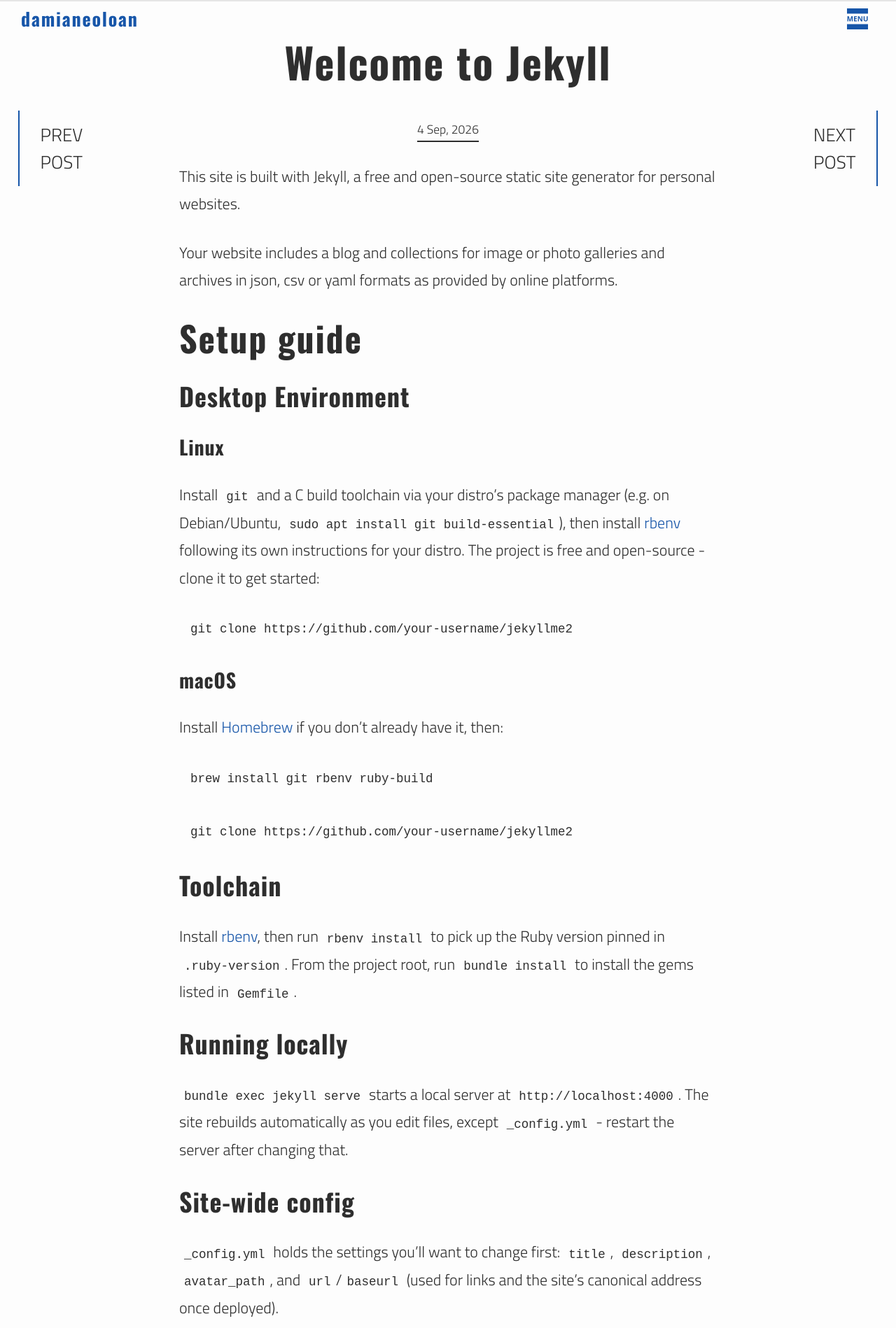
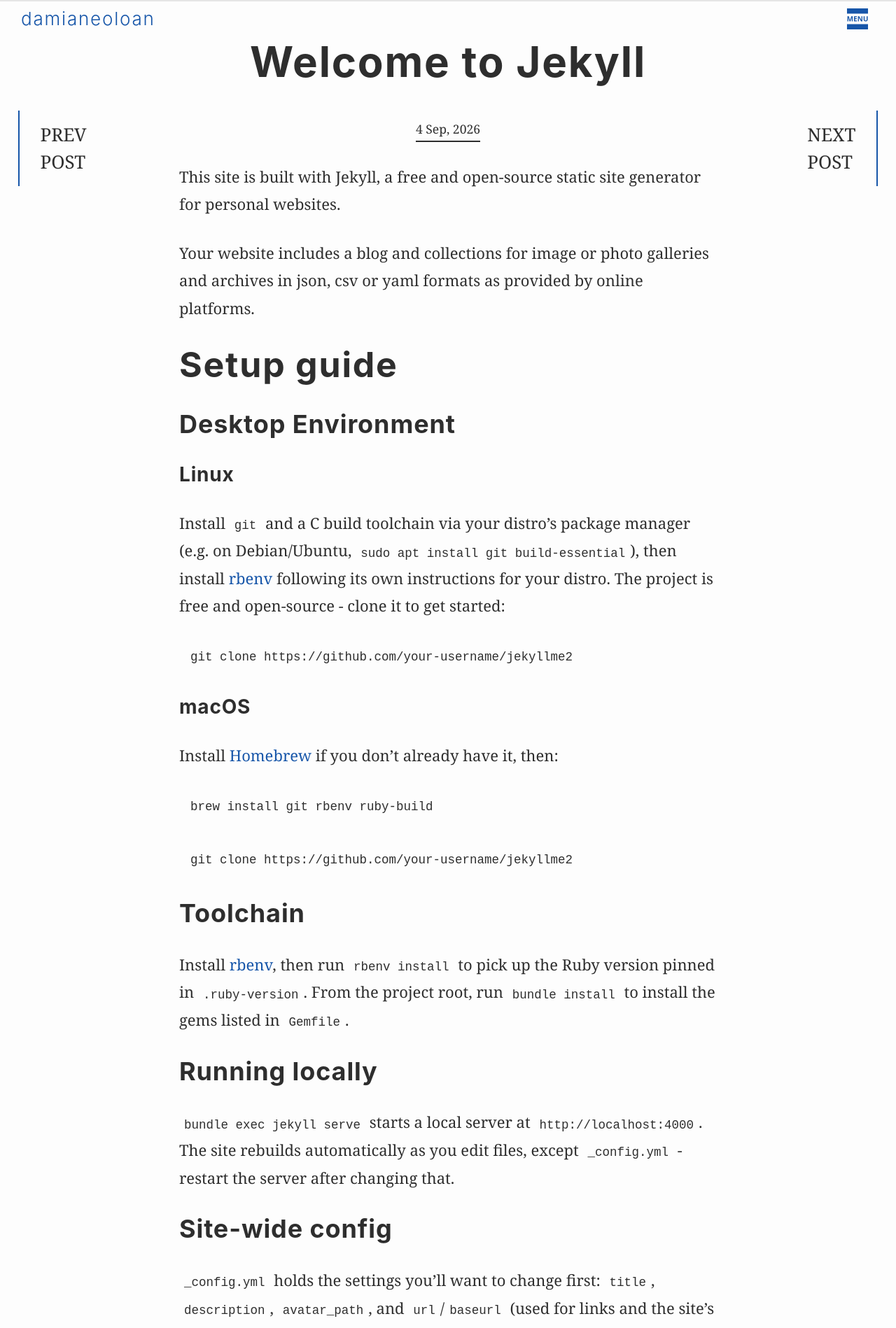
Before and after one commit to damianeoloan/damianeoloan.github.io, a Jekyll site: the page built from blog/_posts/2026-09-04-welcome-to-jekyll.markdown, in a window 1280 px wide. Shown: the top 1898 px of the page at 70% size. Built offline with Jekyll 4.4.1, drawn with Linux system fonts in a browser that asks for light colours.

Commit message:
w/ Claude: Replace the webfonts with locally available families
    $title-font-family: Inter, Helvetica, sans-serif;
    $base-font-family: Charter, Georgia, serif;

Oswald and Titillium Web are gone, and with them the two
fonts.googleapis.com <link> tags that loaded them. The page now makes no
third-party requests at all - confirmed via Resource Timing, which returns
an empty list for anything off-origin.

That retires the problem this started from. The @font-face CSS came from
googleapis while the .woff2 files came from gstatic, so a reader blocking
gstatic got the rules but no fonts and fell through the stack. With no
webfonts there is no stack to fall through: every reader gets the same
rendering.

Each stack keeps the same three-entry shape - a modern open face, a classic
one that ships with the major desktop OSes, then the generic. Expected
rendering, measured on macOS/Chromium and reasoned elsewhere:

                    macOS       Windows   Linux (Inter/Charter present)
    title           Helvetica   Arial     Inter
    base            Charter     Georgia   Charter
    Linux otherwise Nimbus Sans / fontconfig's serif default

The serif body also restores the display/body contrast that Oswald used to
provide, from faces already on the machine rather than downloaded ones.

Co-Authored-By: Claude Opus 5 <noreply@anthropic.com>

```diff
--- a/_includes/head.html
+++ b/_includes/head.html
@@ -6,8 +6,6 @@
   <title>{% if page.title %}{{ page.title }}{% else %}{{ site.title }}{% endif %}</title>
   <meta name="description" content="{% if page.excerpt %}{{ page.excerpt | strip_html | strip_newlines | truncate: 160 }}{% else %}{{ site.description }}{% endif %}">
 
-  <link href='https://fonts.googleapis.com/css?family=Titillium+Web:300,300italic' rel='stylesheet' type='text/css'>
-  <link href='https://fonts.googleapis.com/css?family=Oswald:700' rel='stylesheet' type='text/css'>
   <link rel="stylesheet" href="{{ "/css/normalize.css" | prepend: site.baseurl }}">
   <link rel="stylesheet" href="{{ "/css/main.css" | prepend: site.baseurl }}">
   <link rel="canonical" href="{{ page.url | replace:'index.html','' | prepend: site.baseurl | prepend: site.url }}">
--- a/css/main.scss
+++ b/css/main.scss
@@ -6,8 +6,8 @@
 
 
 // Our variables
-$title-font-family: "Oswald", Inter, Helvetica, sans-serif;
-$base-font-family: "Titillium Web", Inter, Helvetica, sans-serif;
+$title-font-family: Inter, Helvetica, sans-serif;
+$base-font-family: Charter, Georgia, serif;
 $base-font-size:   2rem;
 $base-font-weight: 300;
 $small-font-size:  $base-font-size * 0.875;
```
